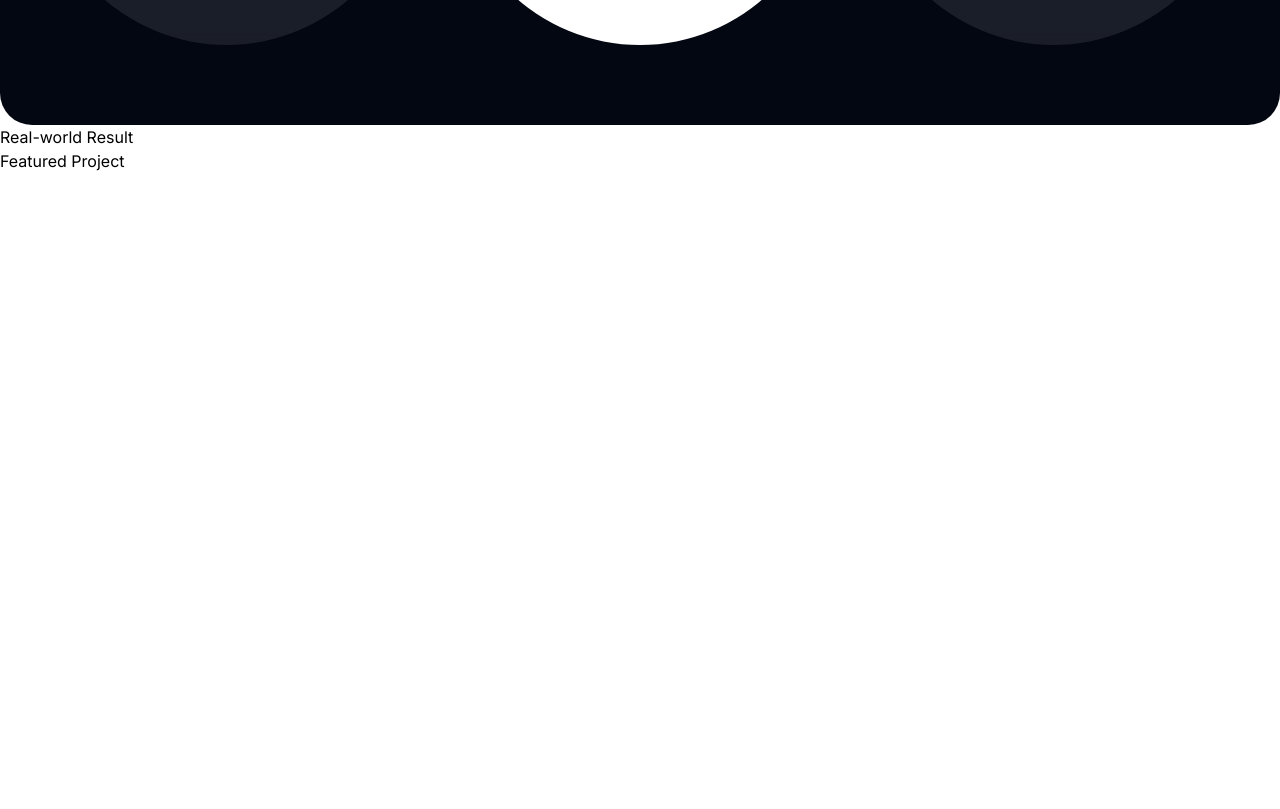
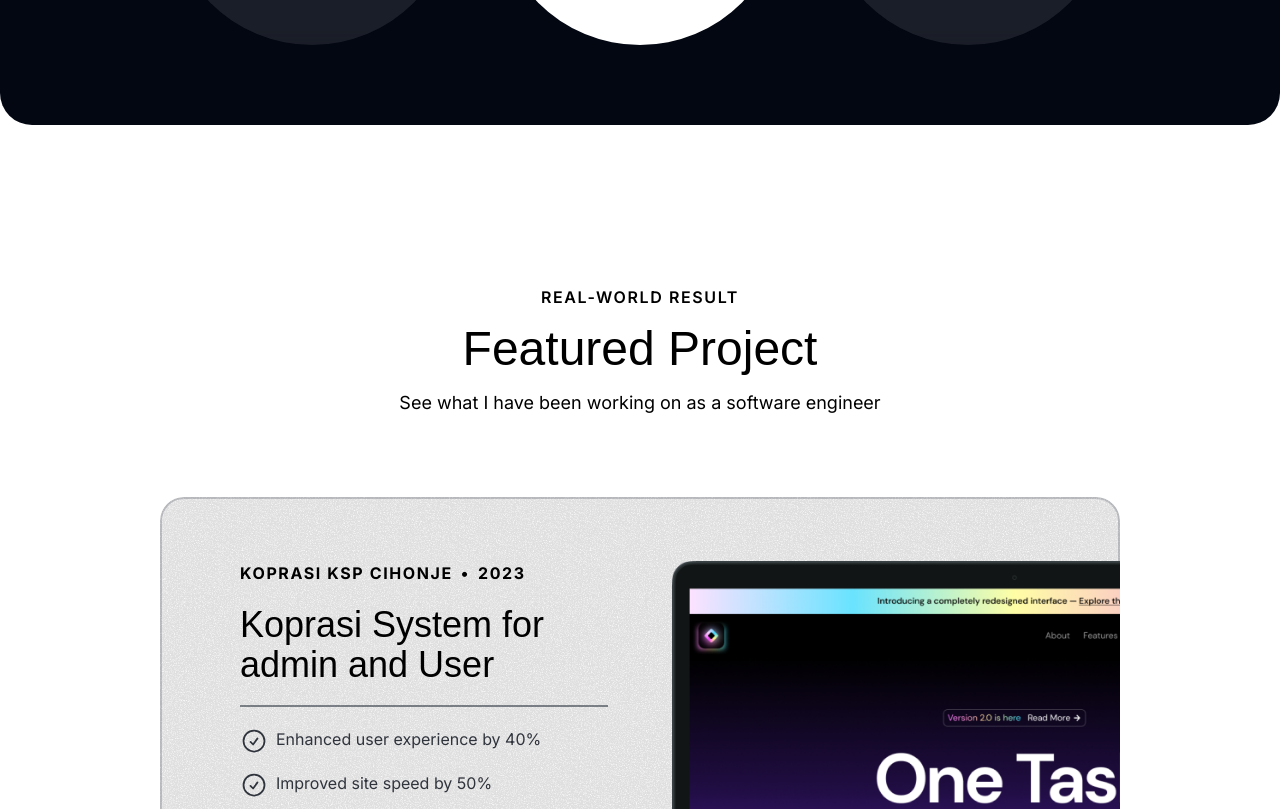
Before and after one commit to Yogihafidh/Yogi-Website, a Next.js app: page / in a window 1280 px wide. Shown: the part 1740-2549 px from the top of the page. Before the commit the page ends 1913 px from the top, so only its background shows below. Built offline with nearby package versions, Linux system fonts and the light colour scheme; a web font is replaced by a local one.

Commit message:
feat: add project section

```diff
--- a/src/app/globals.css
+++ b/src/app/globals.css
@@ -11,3 +11,9 @@
     @apply absolute inset-0 border-2 border-gray-300/5 shadow-[inset_0_0_80px] shadow-gray-400/5 top-1/2 left-1/2 -translate-x-1/2 -translate-y-1/2 rounded-full -z-10;
   }
 }
+
+@layer utilities {
+  .container {
+    @apply lg:max-w-5xl;
+  }
+}
--- a/src/sections/Hero.tsx
+++ b/src/sections/Hero.tsx
@@ -9,7 +9,7 @@ export const HeroSection = () => {
   return (
     <div className="relative z-0 overflow-x-clip">
       {/* Background */}
-      <div className="absolute -z-20 inset-0 [mask-image:linear-gradient(to_bottom,transparent,black_10%,black_80%,transparent)]">
+      <div className="absolute -z-20 inset-0 [mask-image:linear-gradient(to_bottom,transparent,black_1%,black_80%,transparent)]">
         <div
           className="absolute inset-0  opacity-5"
           style={{ backgroundImage: `url(${grainImage.src})` }}
@@ -28,7 +28,7 @@ export const HeroSection = () => {
         <div className="text-center flex flex-col items-center">
           <p className=" text-xl">Hello!</p>
           <div className="max-w-7xl mx-auto">
-            <h1 className="md:text-7xl text-5xl font-bold  space-y-4 mb-8">
+            <h1 className="md:text-7xl text-5xl font-bold space-y-4 mb-8">
               <span>I am </span>
               <span className="text-red-600 border-b-8 border-red-600">
                 Yogi Hafidh,
@@ -48,7 +48,7 @@ export const HeroSection = () => {
       </div>
 
       {/* Hero CTA */}
-      <div className="text-center -mt-28 sm:-mt-32 md:-mt-40">
+      <div className="text-center -mt-28 sm:-mt-32 md:-mt-40 ">
         <div className="relative ">
           <div className="bg-gray-100 border w-max border-gray-300 p-1.5 rounded-full flex justify-center items-center gap-3 absolute top-1/2 left-1/2 -translate-x-1/2 translate-y-10 sm:translate-y-1/2 md:translate-y-32 z-20">
             <button className="w-fit font-semibold border-2 border-gray-500 hover:bg-gray-200 px-3 py-1 md:px-6 md:py-3 rounded-full  cursor-pointer">
@@ -66,12 +66,12 @@ export const HeroSection = () => {
           />
         </div>
 
-        <div className="bg-gray-950 text-white w-full rounded-[32px] py-20 relative z-10 ">
+        <div className="bg-gray-950 text-white w-full  rounded-[32px] py-20 relative z-10 ">
           <div>
             <p className="text-lg mb-2 font-bold">SKILL SET</p>
             <h1 className="text-5xl font-bold mb-20">Services I Provide</h1>
 
-            <div className="flex flex-col md:flex-row gap-10 items-center justify-between px-10">
+            <div className="container flex flex-col md:flex-1 md:flex-row gap-10 items-center justify-between px-10">
               <div className="bg-gray-200/10 rounded-full h-[500px]  backdrop-blur mx-auto p-10">
                 <div className="bg-gray-300/20 p-5 rounded-full size-fit mx-auto mb-10">
                   <FaFigma className="text-8xl text-white" />
--- a/src/sections/Projects.tsx
+++ b/src/sections/Projects.tsx
@@ -1,12 +1,16 @@
 import darkSaasLandingPage from "@/assets/images/dark-saas-landing-page.png";
 import lightSaasLandingPage from "@/assets/images/light-saas-landing-page.png";
 import aiStartupLandingPage from "@/assets/images/ai-startup-landing-page.png";
+import Image from "next/image";
+import CheckCircleIcon from "@/assets/icons/check-circle.svg";
+import ArrowUpRightIcon from "@/assets/icons/arrow-up-right.svg";
+import grainImage from "@/assets/images/grain.jpg";
 
 const portfolioProjects = [
   {
-    company: "Acme Corp",
-    year: "2022",
-    title: "Dark Saas Landing Page",
+    company: "Koprasi KSP Cihonje",
+    year: "2023",
+    title: "Koprasi System for admin and User",
     results: [
       { title: "Enhanced user experience by 40%" },
       { title: "Improved site speed by 50%" },
@@ -16,9 +20,9 @@ const portfolioProjects = [
     image: darkSaasLandingPage,
   },
   {
-    company: "Innovative Co",
-    year: "2021",
-    title: "Light Saas Landing Page",
+    company: "Rumah Angsa Glambing",
+    year: "2025",
+    title: "Glamping Booking System",
     results: [
       { title: "Boosted sales by 20%" },
       { title: "Expanded customer reach by 35%" },
@@ -28,9 +32,21 @@ const portfolioProjects = [
     image: lightSaasLandingPage,
   },
   {
-    company: "Quantum Dynamics",
-    year: "2023",
-    title: "AI Startup Landing Page",
+    company: "World Wise",
+    year: "2024",
+    title: "Traveling Note (Personal Project)",
+    results: [
+      { title: "Enhanced user experience by 40%" },
+      { title: "Improved site speed by 50%" },
+      { title: "Increased mobile traffic by 35%" },
+    ],
+    link: "https://youtu.be/Z7I5uSRHMHg",
+    image: aiStartupLandingPage,
+  },
+  {
+    company: "Forkify Apps",
+    year: "2022",
+    title: "Recipes Web Apps (Personal Website)",
     results: [
       { title: "Enhanced user experience by 40%" },
       { title: "Improved site speed by 50%" },
@@ -43,10 +59,67 @@ const portfolioProjects = [
 
 export const ProjectsSection = () => {
   return (
-    <div>
-      <p>Real-world Result</p>
-      <h1>Featured Project</h1>
-      <p></p>
-    </div>
+    <section className="container text-center pt-28 md:pt-40">
+      <p className="uppercase font-semibold tracking-widest  mb-4">
+        Real-world Result
+      </p>
+      <h1 className="font-serif text-3xl md:text-5xl mb-4">Featured Project</h1>
+      <p className="mb-10 md:mb-20 md:text-lg">
+        See what I have been working on as a software engineer
+      </p>
+
+      <div className="flex flex-col text-left">
+        {portfolioProjects.map((project) => (
+          <div
+            key={project.title}
+            className="bg-gray-100/50 rounded-3xl relative z-0 overflow-hidden after:content-[''] after:-z-10 after:absolute after:inset-0 after:outline after:outline-2 after:-outline-offset-2 after:rounded-3xl after:outline-gray-900/20 px-8 pt-8 mb-20 md:px-10 md:pt-12 lg:pt-16 lg:px-20"
+          >
+            <div
+              style={{ backgroundImage: `url(${grainImage.src})` }}
+              className="inset-0 absolute -z-10 opacity-10"
+            ></div>
+
+            <div className="lg:grid lg:grid-cols-2 lg:gap-16">
+              <div className="lg:pb-16">
+                <div className="font-bold uppercase tracking-widest inline-flex gap-2 mb-2 md:mb-5">
+                  <span>{project.company}</span>
+                  <span>&bull;</span>
+                  <span>{project.year}</span>
+                </div>
+                <h3 className="mb-4 md:mb-5 font-serif text-3xl md:text-4xl">
+                  {project.title}
+                </h3>
+                <hr className="border-t-2 border-gray-900/50 mb-4 md:mb-5" />
+                <ul className="flex flex-col justify-center gap-4 mb-8 md:mb-10">
+                  {project.results.map((result) => (
+                    <li
+                      key={result.title}
+                      className="flex gap-2 text-sm md:text-base text-gray-950/80"
+                    >
+                      <CheckCircleIcon className="size-5 md:size-6 lg:size-7" />
+                      <span>{result.title}</span>
+                    </li>
+                  ))}
+                </ul>
+                <a href={project.link}>
+                  <button className="mb-8 lg:mb-0 md:mb-12 bg-gray-800 text-white h-12 w-full md:w-auto px-8 rounded-xl font-semibold inline-flex gap-2 items-center justify-center">
+                    <span>Visit Live Site</span>
+                    <ArrowUpRightIcon className="size-5" />
+                  </button>
+                </a>
+              </div>
+
+              <div className="relative">
+                <Image
+                  src={project.image}
+                  alt={project.title}
+                  className="-mb-4 md:mb-0 lg:absolute lg:w-auto lg:h-full lg:max-w-none"
+                />
+              </div>
+            </div>
+          </div>
+        ))}
+      </div>
+    </section>
   );
 };
```
